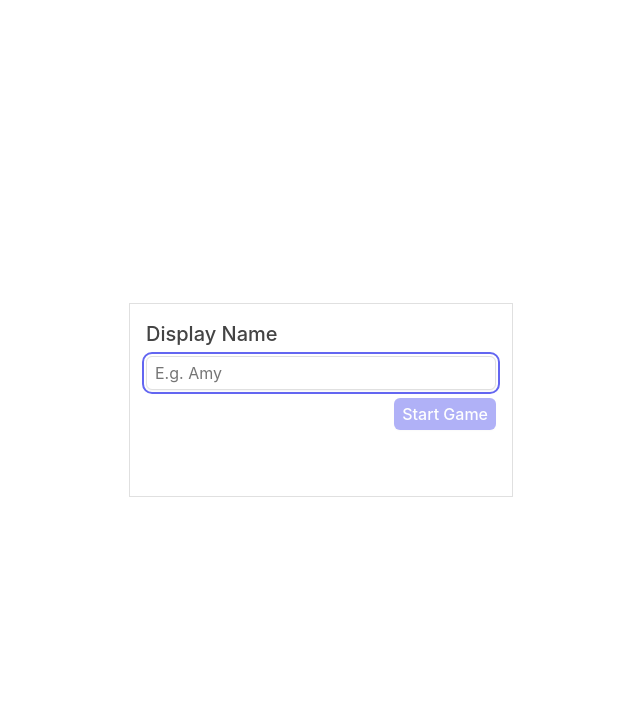
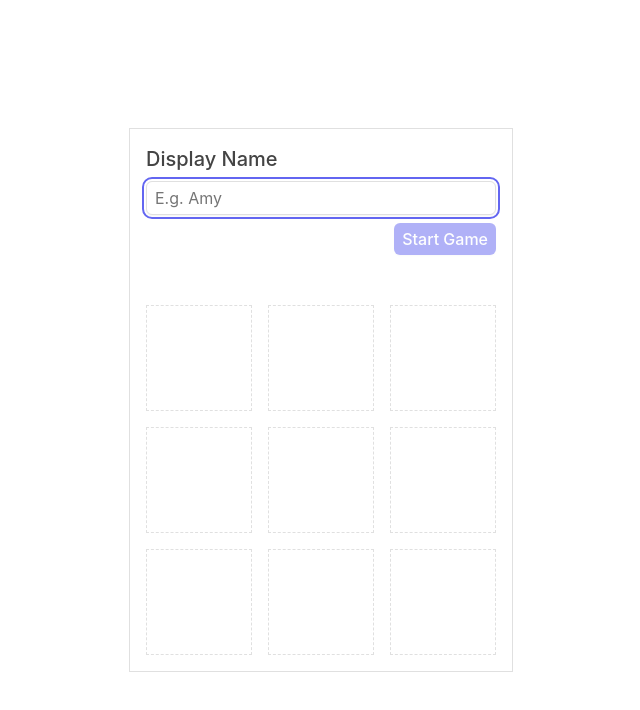
Before and after one commit to jakesgordon/tic-tac-toe, a website built with Vite: page index.html in a window 1280 px wide. Shown: the whole page, without its empty margins (319-959 px from the left). Built offline with nearby package versions, Linux system fonts and the light colour scheme; no server answers.

Commit message:
added client UX to display (empty) tic tac toe board

```diff
--- a/index.html
+++ b/index.html
@@ -16,6 +16,7 @@
 
   <div id="viewport">
     <ttt-header id="header"></ttt-header>
+    <ttt-board  id="board"></ttt-board>
   </div>
 
   <!--
@@ -40,5 +41,75 @@
     </div>
   </template>
 
+  <!--
+    BOARD COMPONENT TEMPLATE
+  -->
+
+  <template id="ttt-board">
+    <div class="board">
+
+      <div class="board-row">
+        <div class="board-cell top-left">
+          <ttt-dot></ttt-dot>
+          <ttt-cross></ttt-cross>
+        </div>
+        <div class="board-cell top">
+          <ttt-dot></ttt-dot>
+          <ttt-cross></ttt-cross>
+        </div>
+        <div class="board-cell top-right">
+          <ttt-dot></ttt-dot>
+          <ttt-cross></ttt-cross>
+        </div>
+      </div>
+
+      <div class="board-row">
+        <div class="board-cell left">
+          <ttt-dot></ttt-dot>
+          <ttt-cross></ttt-cross>
+        </div>
+        <div class="board-cell center">
+          <ttt-dot></ttt-dot>
+          <ttt-cross></ttt-cross>
+        </div>
+        <div class="board-cell right">
+          <ttt-dot></ttt-dot>
+          <ttt-cross></ttt-cross>
+        </div>
+      </div>
+
+      <div class="board-row">
+        <div class="board-cell bottom-left">
+          <ttt-dot></ttt-dot>
+          <ttt-cross></ttt-cross>
+        </div>
+        <div class="board-cell bottom">
+          <ttt-dot></ttt-dot>
+          <ttt-cross></ttt-cross>
+        </div>
+        <div class="board-cell bottom-right">
+          <ttt-dot></ttt-dot>
+          <ttt-cross></ttt-cross>
+        </div>
+      </div>
+    </div>
+  </template>
+
+  <!--
+    DOT & CROSS PIECE TEMPLATES
+  -->
+
+  <template id="ttt-dot">
+    <svg xmlns="http://www.w3.org/2000/svg" viewBox="0 0 448 512">
+      <path d="M224 96a160 160 0 1 0 0 320 160 160 0 1 0 0-320zM448 256A224 224 0 1 1 0 256a224 224 0 1 1 448 0z"/>
+    </svg>
+  </template>
+
+  <template id="ttt-cross">
+    <svg xmlns="http://www.w3.org/2000/svg" viewBox="0 0 384 512">
+      <path d="M342.6 150.6c12.5-12.5 12.5-32.8 0-45.3s-32.8-12.5-45.3 0L192 210.7 86.6 105.4c-12.5-12.5-32.8-12.5-45.3 0s-12.5 32.8 0 45.3L146.7 256 41.4 361.4c-12.5 12.5-12.5 32.8 0 45.3s32.8 12.5 45.3 0L192 301.3 297.4 406.6c12.5 12.5 32.8 12.5 45.3 0s12.5-32.8 0-45.3L237.3 256 342.6 150.6z"/>
+    </svg>
+  </template>
+
 </body>
 </html>
--- a/src/client.css
+++ b/src/client.css
@@ -46,7 +46,10 @@
  CUSTOM ELEMENT ROOT STYLES
  **************************************************************************************************/
 
+ttt-board  { display: block; }
 ttt-header { display: block; }
+ttt-dot    { display: inline-block; fill: var(--dot-color);   }
+ttt-cross  { display: inline-block; fill: var(--cross-color); }
 
 /**************************************************************************************************
  BASE STYLES
@@ -178,6 +181,36 @@ button:focus {
 }
 
 /**************************************************************************************************
+ BOARD COMPONENT STYLES
+ **************************************************************************************************/
+
+.board {
+  display: flex;
+  flex-direction: column;
+  gap: var(--board-gap);
+  position: relative;
+}
+
+.board-row {
+  display: flex;
+  gap: var(--board-gap);
+}
+
+.board-cell {
+  flex-grow: 1;
+  aspect-ratio: 1/1;
+  display: flex;
+  align-items: center;
+  justify-content: center;
+  border: 1px dashed var(--border-color);
+}
+
+.board-cell       ttt-dot   { display: none; width: 60%; margin-top: 5px; }
+.board-cell       ttt-cross { display: none; width: 60%; margin-top: 5px; }
+.board-cell.dot   ttt-dot   { display: block; }
+.board-cell.cross ttt-cross { display: block; }
+
+/**************************************************************************************************
  UTILITIES
  **************************************************************************************************/
 
--- a/src/client.ts
+++ b/src/client.ts
@@ -1,6 +1,7 @@
 import topbar from "topbar"
 import { assert } from "./assert"
 import { Header, JoinEvent } from "./client/header"
+import { Board, Dot, Cross } from "./client/board"
 
 import {
   Command,
@@ -23,7 +24,10 @@ import {
 // CUSTOM ELEMENTS
 //=================================================================================================
 
+customElements.define("ttt-dot",    Dot)
+customElements.define("ttt-cross",  Cross)
 customElements.define("ttt-header", Header)
+customElements.define("ttt-board",  Board)
 
 //=================================================================================================
 // TYPES
@@ -38,10 +42,12 @@ type Sender = (command: AnyCommand) => void
 class Game {
   private send:   Sender
   private header: Header
+  private board:  Board
 
   constructor(send: Sender) {
     this.send   = send
     this.header = document.getElementById("header") as Header
+    this.board  = document.getElementById("board")  as Board
     this.header.addEventListener("join", (ev) => this.onJoin((ev as JoinEvent).detail.name))
   }
 
--- /dev/null
+++ b/src/client/board.ts
@@ -0,0 +1,45 @@
+import { Position } from "../interface"
+
+export class Board extends HTMLElement {
+  board: HTMLElement
+  cells: Record<Position, HTMLElement>
+
+  constructor() {
+    super()
+    const template = document.getElementById("ttt-board") as HTMLTemplateElement
+    this.appendChild(template.content.cloneNode(true))
+    this.board = this.querySelector(".board") as HTMLElement
+
+    this.cells = {
+      [Position.TopLeft]:     this.querySelector(".board-cell.top-left")     as HTMLElement,
+      [Position.Top]:         this.querySelector(".board-cell.top")          as HTMLElement,
+      [Position.TopRight]:    this.querySelector(".board-cell.top-right")    as HTMLElement,
+      [Position.Left]:        this.querySelector(".board-cell.left")         as HTMLElement,
+      [Position.Center]:      this.querySelector(".board-cell.center")       as HTMLElement,
+      [Position.Right]:       this.querySelector(".board-cell.right")        as HTMLElement,
+      [Position.BottomLeft]:  this.querySelector(".board-cell.bottom-left")  as HTMLElement,
+      [Position.Bottom]:      this.querySelector(".board-cell.bottom")       as HTMLElement,
+      [Position.BottomRight]: this.querySelector(".board-cell.bottom-right") as HTMLElement,
+    }
+  }
+}
+
+//-------------------------------------------------------------------------------------------------
+
+export class Dot extends HTMLElement {
+  constructor() {
+    super()
+    const template = document.getElementById("ttt-dot") as HTMLTemplateElement
+    this.appendChild(template.content.cloneNode(true))
+  }
+}
+
+export class Cross extends HTMLElement {
+  constructor() {
+    super()
+    const template = document.getElementById("ttt-cross") as HTMLTemplateElement
+    this.appendChild(template.content.cloneNode(true))
+  }
+}
+
+//-------------------------------------------------------------------------------------------------
```
